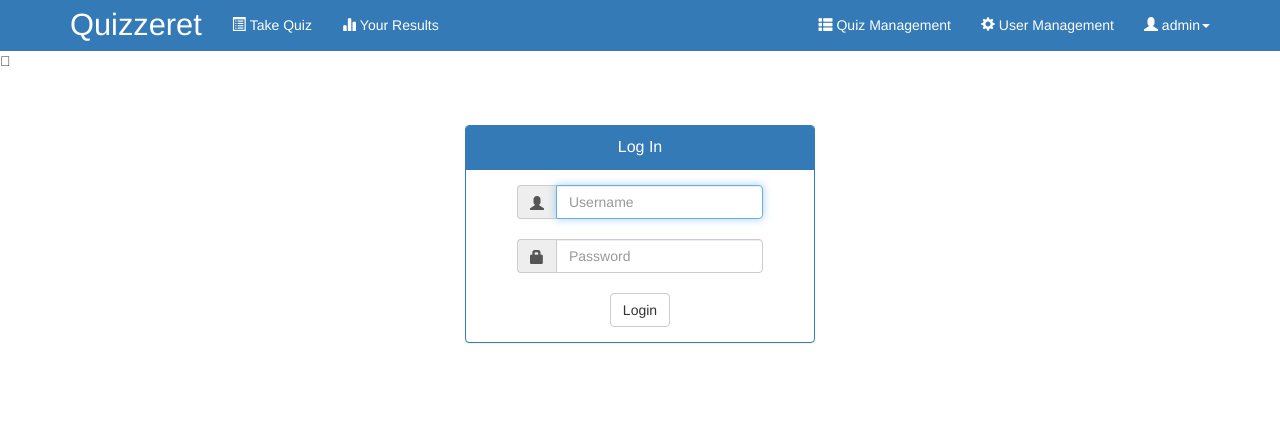
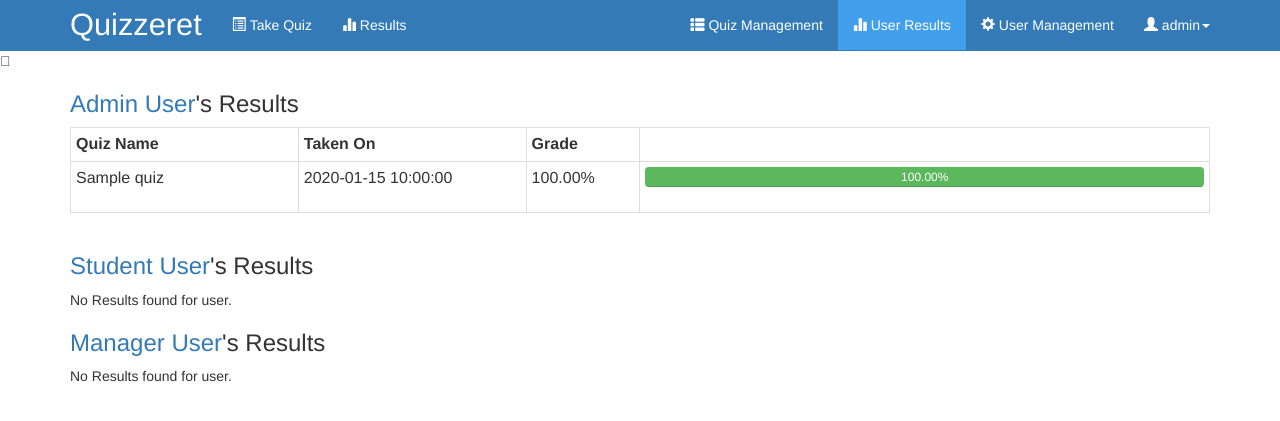
Before and after one commit to landonholmes/db-php-project, a PHP site: page /index.php?action=userResults in a window 1280 px wide. Shown: the top 421 px of the page. Run offline with PHP 8.4, Linux system fonts and the light colour scheme; a user stored in the database is signed in; data comes from the database, SQL or seed files in the repository; tables that the repository leaves empty hold one stand-in row (values such as "Sample post").

Commit message:
added a user results section for the admin side for the teacher to view results of users taking quizzes

```diff
--- a/includes/navbar.php
+++ b/includes/navbar.php
@@ -15,7 +15,7 @@
                 echo "><a href=\"index.php?action=quizList\"><i class=\"glyphicon glyphicon-list-alt\"></i>&nbsp;Take Quiz</a></li>
                     <li";
                 if ($activeNavTab == "quizResults") {echo " class=\"active\"";}
-                echo "><a href=\"index.php?action=quizResults\"><i class=\"glyphicon glyphicon-stats\"></i>&nbsp;Your Results</a></li>
+                echo "><a href=\"index.php?action=quizResults\"><i class=\"glyphicon glyphicon-stats\"></i>&nbsp;Results</a></li>
                     </ul>
                 ";
             }
@@ -27,6 +27,9 @@
                     echo "<li";
                     if ($activeNavTab == "manageQuiz") {echo " class=\"active\"";}
                     echo "><a href='index.php?action=manageQuiz'><i class='glyphicon glyphicon-th-list'></i>&nbsp;Quiz Management</a></li>";
+                    echo "<li";
+                    if ($activeNavTab == "userResults") {echo " class=\"active\"";}
+                    echo "><a href='index.php?action=userResults'><i class='glyphicon glyphicon-stats'></i>&nbsp;User Results</a></li>";
                 }
                 if(doesUserHaveRole($_SESSION['loggedInUserID'],"TEACH") || doesUserHaveRole($_SESSION['loggedInUserID'],"USERMANAGE")) { //if a user is in a group
                     echo "<li";
--- a/index.php
+++ b/index.php
@@ -31,6 +31,7 @@ if (!isset($_GET["action"])) {
         case "quizTake": $toInclude = ['includes/securityCheck_quizSection.php','views/quizTake.php']; $pageTitle='Taking Quiz'; $activeNavTab = "quizList";  break;
         case "actQuizSubmit": $toInclude = ['includes/securityCheck_quizSection.php','actions/actQuizSubmit.php']; break;
         case "quizResults": $toInclude = ['includes/securityCheck_quizSection.php','views/quizResults.php']; $pageTitle='Quiz Results'; $activeNavTab = "quizResults";  break;
+        case "userResults": $toInclude = ['includes/securityCheck_quizManageSection.php','views/userResults.php']; $pageTitle='User Quiz Results'; $activeNavTab = "userResults";  break;
         default: $toInclude = ['views/login.php']; $pageTitle='Log In'; $activeNavTab = "login";
     }
 }
--- /dev/null
+++ b/views/userResults.php
@@ -0,0 +1,90 @@
+<?php
+include_once "models/quiz.php";
+include_once "models/response.php";
+include_once "models/quiz_result.php";
+$userList = [];
+if (isset($_GET["userID"]) && is_numeric($_GET["userID"])) {
+    array_push($userList,(new user())->load($_GET["userID"]));
+} else {
+    $userList =  (new user())->loadAll();
+
+}
+if (isset($_GET["quizID"]) && is_numeric($_GET["quizID"])) {
+    $quizID = $_GET["quizID"];
+} else {
+    $quizID = 0;
+}
+
+
+
+?>
+
+<?php
+    foreach($userList as $user) {
+        $results = (new quiz_result)->loadAllResultsForUser($user->UserID);
+        echo "<div class=\"row\">
+                <div class=\"col-sm-12\">
+                <h3><a href=\"index.php?action=userResults&userID=$user->UserID\">$user->FirstName $user->LastName</a>'s Results</h3>";
+                if (count($results) < 1) {
+                    echo "No Results found for user.";
+                } else {
+                    echo "<table class=\"table table-condensed table-bordered table-hover\">
+
+                                <tr>
+                                   <th style=\"width: 20%;\">Quiz Name</th>
+                                   <th style=\"width: 20%;\">Taken On</th>
+                                   <th style=\"width: 10%;\">Grade</th>
+                                   <th style=\"width: 50%;\">&nbsp;</th>
+                                </tr>";
+
+                    foreach ($results as $result) {
+                        $quizGrade = $result->getGrade();
+                        echo "<tr>
+                                    <td>" . (new quiz())->load($result->QuizID)->Name . "</td>
+                                    <td>$result->ResponseOn</td>
+                                    <td>$quizGrade%</td>
+                                    <td>
+                                        <div class=\"progress\">
+                                            <div class=\"progress-bar progress-bar-info\" role=\"progressbar\" data-pct=\"$quizGrade\" aria-valuenow=\"$quizGrade\"
+                                                 aria-valuemin=\"0\" aria-valuemax=\"100\" style=\"width: $quizGrade%\">
+                                                $quizGrade%
+                                            </div>
+                                        </div>
+                                    </td>
+                                </tr>";
+                    }
+                    echo "</table>";
+                }
+        echo "</div>
+        </div>";
+    }
+?>
+
+
+<div class="row">
+
+</div>
+<script>
+    $(document).ready(function(e){
+        var progressBars = $("div.progress-bar");
+
+        if (progressBars.length > 0) {
+            _.forEach(progressBars,function(bar,index){
+                //change color based on pct
+                var pct = $(bar).attr("data-pct");
+                if (pct < 60) {
+                    $(bar).attr("class","progress-bar progress-bar-danger");
+                } else if (pct <= 80) {
+                    $(bar).attr("class","progress-bar progress-bar-warning");
+                } else if (pct <= 100) {
+                    $(bar).attr("class","progress-bar progress-bar-success");
+                }
+                //check if width is set above 100%, then set back to 100%
+                var currentWidth = $(bar)[0].style.width;
+                if( (parseInt(currentWidth.substring(0, currentWidth.length - 1))) > 100) {
+                    $(bar)[0].style.width = "100%";
+                }
+            });
+        }
+    });
+</script>
```
Also changed, not shown: models/quiz_result.php (+34 -0 lines).
